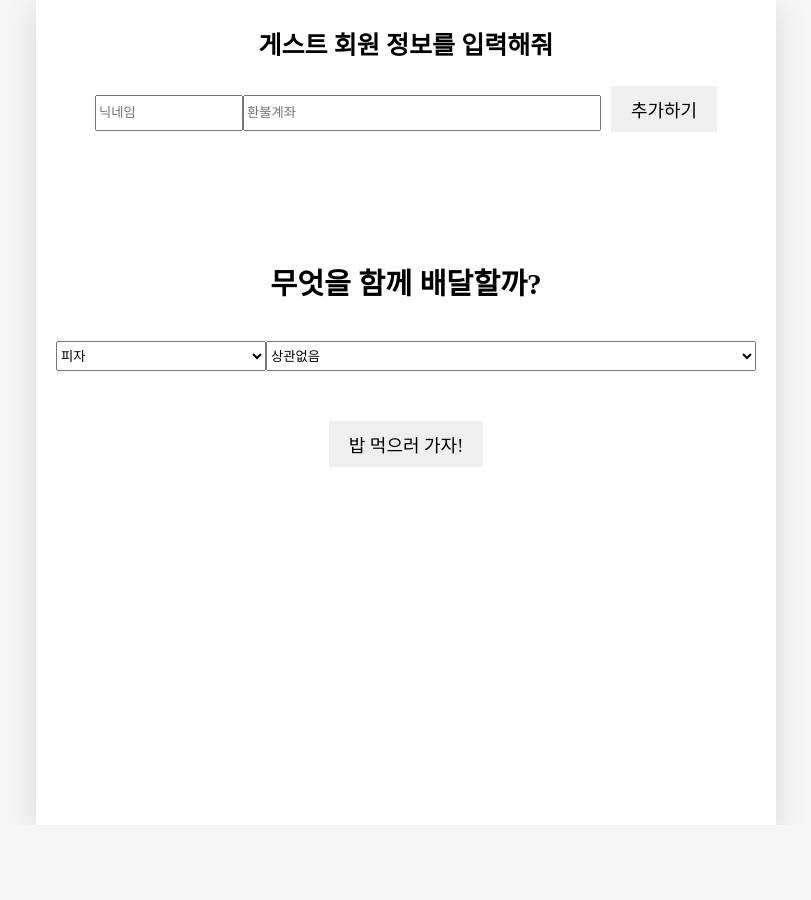
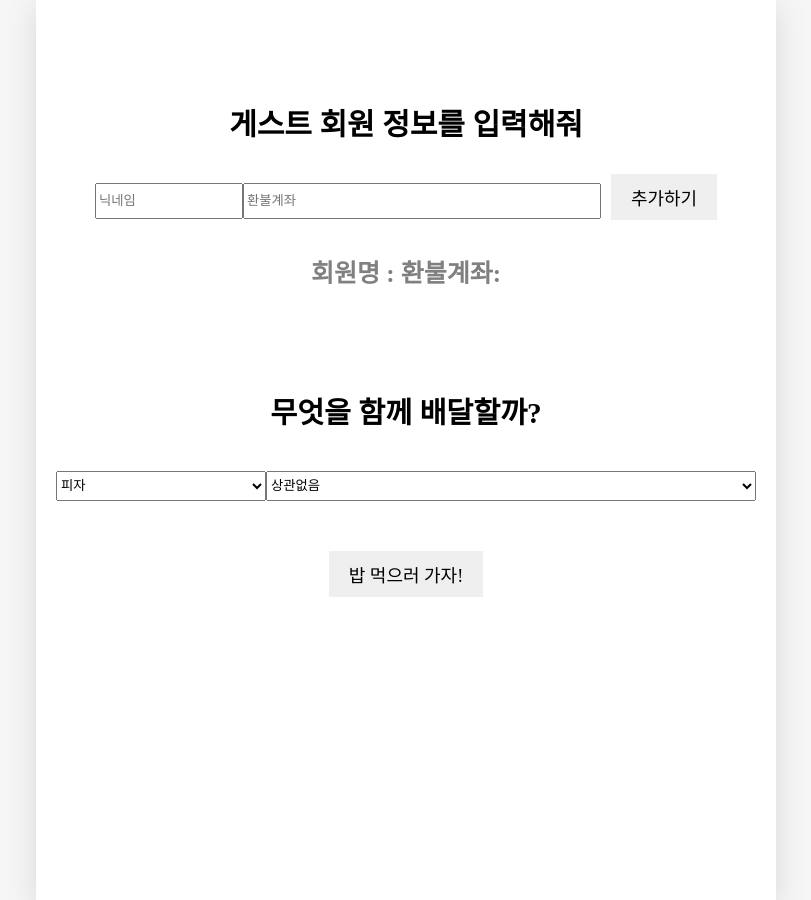
Before and after one commit to 2nd-HUFSummer-Hackathon/SPotato, a React (Create React App) app in the folder domdelivery/: page / in a window 1280 px wide. Shown: the whole page, without its empty margins (234-1045 px from the left). Before the commit the page ends 825 px from the top, so only its background shows below. Built offline with nearby package versions, Linux system fonts and the light colour scheme.

Commit message:
export userinfo

```diff
--- a/domdelivery/src/App.css
+++ b/domdelivery/src/App.css
@@ -73,6 +73,7 @@ body {
 /*Home*/
 .Home {
   align-items: center;
+  margin-top: 100px;
 }
 
 .Home .select {
@@ -102,13 +103,18 @@ body {
   font-size: 25px;
 }
 
+.Home .log{
+  margin-bottom:100px;
+  color:gray;
+}
+
+
 /*Home - UserInfo*/
 .UserInfo .guest {
-  font-size: 25px;
+  font-size: 30px;
 }
 
 .UserInfo input{
-  margin-bottom: 100px;
   height : 30px;
 }
 
--- a/domdelivery/src/component/UserInfo.js
+++ b/domdelivery/src/component/UserInfo.js
@@ -1,19 +1,27 @@
 import { useContext, useState } from "react";
 import { UserDispatchContext } from "./../App";
 import OurButton from "./OurButton";
+
+export let nameValue = ''; // 값을 내보내기 위한 변수 선언
+export let accountValue = ''; // 값을 내보내기 위한 변수 선언
 
 function UserInfo() {
   const [account, setAccount] = useState("");
   const [name, setName] = useState("");
 
   const { onCreate } = useContext(UserDispatchContext);
+
   const changeAccount = (e) => {
     setAccount(e.target.value);
+    accountValue = e.target.value; // 값을 변수에 할당
   };
 
   const changeName = (e) => {
     setName(e.target.value);
+    nameValue = e.target.value; // 값을 변수에 할당
   };
+
+
   const addUser = () => {
     if (account.length >= 1 && name.length >= 1) {
       onCreate(account, name);
--- a/domdelivery/src/pages/Home.js
+++ b/domdelivery/src/pages/Home.js
@@ -1,7 +1,7 @@
 import { BrowserRouter, Routes, Route, useNavigate } from "react-router-dom";
 import { useState, useMemo, useEffect } from "react";
 import OurButton from "../component/OurButton";
-import UserInfo from "../component/UserInfo";
+import UserInfo,{nameValue, accountValue} from "../component/UserInfo";
 import MenuSelect from "./MenuSelect";
 import Match from "./Match";
 
@@ -62,9 +62,11 @@ function Home({ onMenuIdChange }) {
     }
   }, [selectedMenu, onMenuIdChange]);
 
+
   return (
     <div className="Home">
       <UserInfo />
+      <h4 className="log">회원명 : {nameValue}  환불계좌:{accountValue} </h4>
 
       <h3>무엇을 함께 배달할까?</h3>
 
--- a/domdelivery/src/pages/Match.js
+++ b/domdelivery/src/pages/Match.js
@@ -7,7 +7,7 @@ function Match() {
     <div className="Match">
       <div className="Match-header">
         <div className="RoomInfo">
-          <div className="RoomName">0000 방</div>
+          <div className="RoomName">{} 방</div>
           <div style={{  marginLeft:"40px", width:"100px"}}>
             <OurButton text={"메뉴 선택"} onClick={() => navigate("/menuselect")} />
           </div>
```
